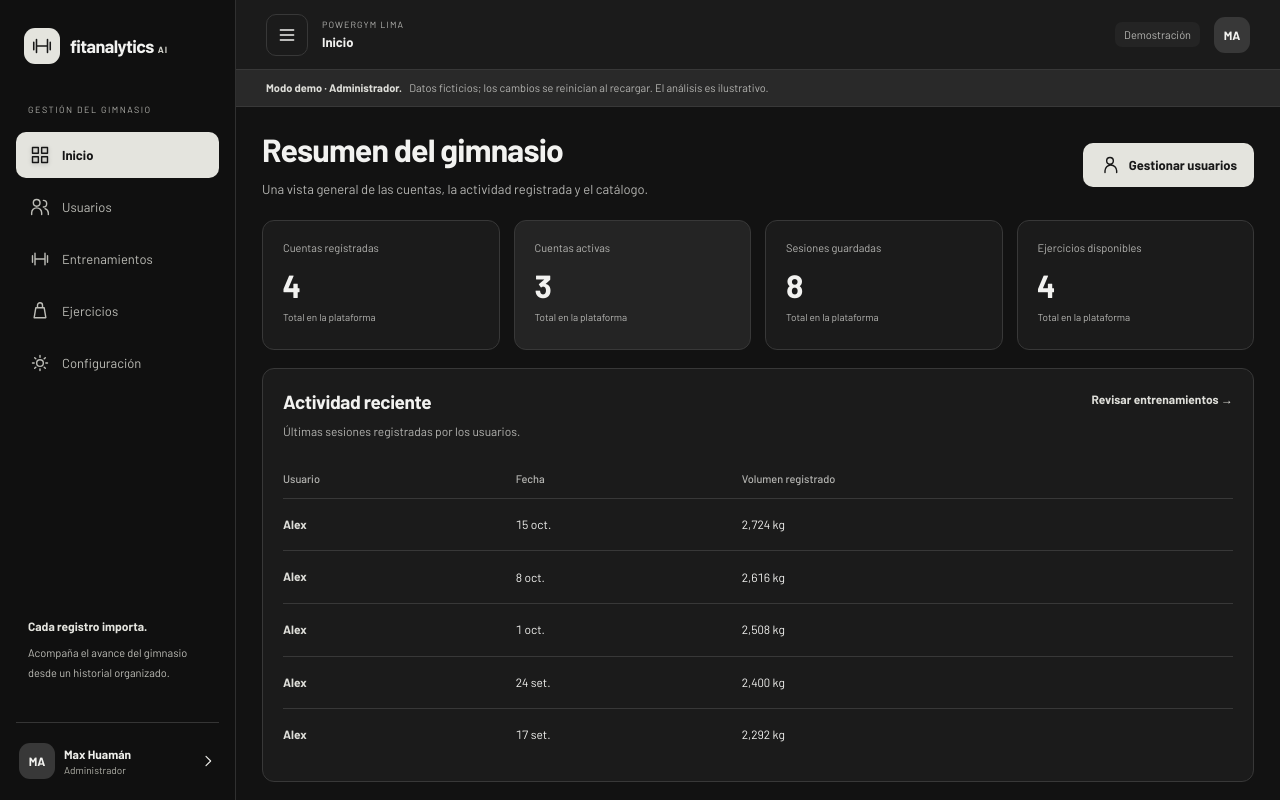
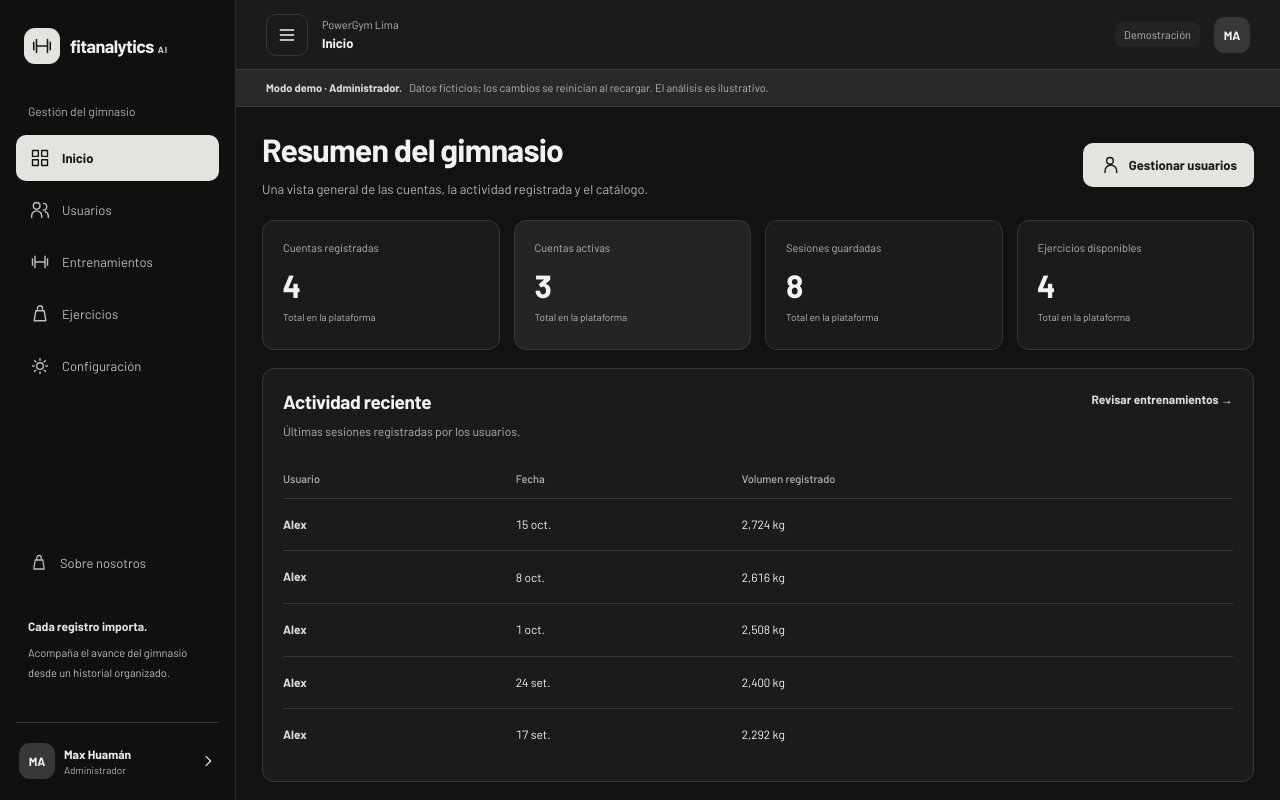
Before and after one commit to Maxi-ING/Gym-Frontend, a React (Vite) app: page / in a window 1280 px wide. Both pictures are taken after a click on the button "Explorar demo de administrador". Shown: the top 800 px of the page. Built offline with nearby package versions, Linux system fonts and the light colour scheme; no server answers.

Commit message:
Simplificar los paneles y acompañar la navegación con transiciones feat

```diff
--- a/src/components/Layout.tsx
+++ b/src/components/Layout.tsx
@@ -7,7 +7,7 @@ import { LoadingState } from './Feedback';
 const userLinks: { to: string; label: string; icon: IconName }[] = [
   { to: '/', label: 'Inicio', icon: 'dashboard' },
   { to: '/entrenamiento', label: 'Entrenamiento', icon: 'training' },
-  { to: '/analisis', label: 'Análisis IA', icon: 'spark' },
+  { to: '/analisis', label: 'Análisis', icon: 'trend' },
   { to: '/configuracion', label: 'Configuración', icon: 'settings' },
 ];
 const adminLinks: typeof userLinks = [
@@ -79,9 +79,11 @@ export default function Layout() {
   const title =
     location.pathname === '/perfil'
       ? 'Mi perfil'
-      : (links.find((l) =>
-          l.to === '/' ? location.pathname === '/' : location.pathname.startsWith(l.to),
-        )?.label ?? 'Usuarios');
+      : location.pathname === '/sobre'
+        ? 'Sobre nosotros'
+        : (links.find((l) =>
+            l.to === '/' ? location.pathname === '/' : location.pathname.startsWith(l.to),
+          )?.label ?? 'Usuarios');
   function toggle() {
     if (mobile) setOpen((v) => !v);
     else setCollapsed((v) => !v);
@@ -131,7 +133,7 @@ export default function Layout() {
           )}
         </div>
         <div className="sidebar-section">
-          {user?.rol === 'admin' ? 'GESTIÓN DEL GIMNASIO' : 'MI ENTRENAMIENTO'}
+          {user?.rol === 'admin' ? 'Gestión del gimnasio' : 'Mi entrenamiento'}
         </div>
         <nav className="nav" aria-label="Navegación principal">
           {links.map((l) => (
@@ -148,6 +150,10 @@ export default function Layout() {
           ))}
         </nav>
         <div className="sidebar-bottom">
+          <NavLink to="/sobre" className="sidebar-about" title="Sobre nosotros" viewTransition>
+            <Icon name="weight" size={18} />
+            <span className="nav-label">Sobre nosotros</span>
+          </NavLink>
           <div className="sidebar-tip">
             <Icon name={user?.rol === 'admin' ? 'users' : 'trend'} size={23} />
             <strong>
@@ -203,7 +209,7 @@ export default function Layout() {
               <Icon name="menu" />
             </button>
             <div className="topbar-title">
-              <span>POWERGYM LIMA</span>
+              <span>PowerGym Lima</span>
               <strong>{title}</strong>
             </div>
           </div>
--- a/src/features/admin/AdminDashboardPage.tsx
+++ b/src/features/admin/AdminDashboardPage.tsx
@@ -13,7 +13,6 @@ export default function AdminDashboardPage() {
     <div className="page-stack">
       <div className="page-heading">
         <div>
-          <div className="eyebrow">POWERGYM · ADMINISTRACIÓN</div>
           <h1>Resumen del gimnasio</h1>
           <p>Una vista general de las cuentas, la actividad registrada y el catálogo.</p>
         </div>
--- a/src/features/predictions/PredictionPage.tsx
+++ b/src/features/predictions/PredictionPage.tsx
@@ -84,7 +84,6 @@ export default function PredictionPage() {
     <div className="page-stack">
       <div className="page-heading">
         <div>
-          <div className="eyebrow">COMPRENDE TU TENDENCIA</div>
           <h1>Análisis de tu progreso</h1>
           <p>
             Primero elige una referencia. Después revisa el gráfico y la explicación de tu avance.
@@ -229,7 +228,6 @@ export default function PredictionPage() {
           </section>
           {advice && (
             <section className="panel prediction-explainer">
-              <div className="eyebrow">2. CÓMO VAS Y QUÉ PUEDES HACER</div>
               <h2>{advice.titulo}</h2>
               <div className="advice-copy">
                 {advice.parrafos.map((p, i) => (
--- a/src/features/records/RecordsPage.tsx
+++ b/src/features/records/RecordsPage.tsx
@@ -19,7 +19,6 @@ export default function RecordsPage() {
     <>
       <div className="page-heading">
         <div>
-          <div className="eyebrow">TU ENTRENAMIENTO</div>
           <h1>Una sesión más cerca.</h1>
           <p>Registra lo que hiciste. El progreso se construye sesión a sesión.</p>
         </div>
--- a/src/features/settings/PreferencesProvider.tsx
+++ b/src/features/settings/PreferencesProvider.tsx
@@ -55,6 +55,20 @@ export function PreferencesProvider({ children }: { children: ReactNode }) {
   const dark = preferences.tema === 'oscuro' || (preferences.tema === 'sistema' && systemDark);
   const reducedMotion = systemMotion || !preferences.movimiento;
   useEffect(() => {
+    const keyboard = () => {
+      document.documentElement.dataset.input = 'keyboard';
+    };
+    const pointer = () => {
+      document.documentElement.dataset.input = 'pointer';
+    };
+    window.addEventListener('keydown', keyboard);
+    window.addEventListener('pointerdown', pointer);
+    return () => {
+      window.removeEventListener('keydown', keyboard);
+      window.removeEventListener('pointerdown', pointer);
+    };
+  }, []);
+  useEffect(() => {
     document.documentElement.dataset.theme = dark ? 'dark' : 'light';
     document.documentElement.dataset.motion = reducedMotion ? 'reduced' : 'full';
     delete document.documentElement.dataset.density;
--- a/src/features/users/ProfilePage.tsx
+++ b/src/features/users/ProfilePage.tsx
@@ -49,7 +49,6 @@ export default function ProfilePage() {
     <>
       <div className="page-heading">
         <div>
-          <div className="eyebrow">TU PUNTO DE PARTIDA</div>
           <h1>Tu perfil, siempre al día.</h1>
           <p>Actualiza tus datos y conserva tus mediciones de peso.</p>
         </div>
--- a/src/styles.css
+++ b/src/styles.css
@@ -2573,3 +2573,117 @@ h3 {
     gap: 12px;
   }
 }
+
+/* Motion supports navigation; it never blocks the initial screen. */
+.app-shell {
+  transition: grid-template-columns 240ms var(--ease-drawer);
+}
+.sidebar {
+  transition:
+    width 240ms var(--ease-drawer),
+    transform 240ms var(--ease-drawer);
+}
+.sidebar-section {
+  text-transform: none;
+  letter-spacing: 0;
+  font-size: 12px;
+}
+.sidebar-about {
+  display: flex;
+  align-items: center;
+  gap: 12px;
+  color: #bdbdb7;
+  min-height: 44px;
+  padding: 10px 14px;
+  font-size: 13px;
+  border-radius: 8px;
+  margin-bottom: 14px;
+}
+.sidebar-about:hover,
+.sidebar-about.active {
+  background: #252525;
+  color: #fff;
+}
+.shell-collapsed .sidebar-about {
+  justify-content: center;
+  padding-inline: 0;
+}
+.topbar-title span {
+  letter-spacing: 0;
+  font-size: 11px;
+}
+.route-view {
+  animation: reveal 240ms var(--ease-out);
+}
+@keyframes reveal {
+  from {
+    opacity: 0.3;
+    transform: translateY(8px);
+  }
+  to {
+    opacity: 1;
+    transform: translateY(0);
+  }
+}
+::view-transition-old(page-content) {
+  animation: fade-out 100ms ease both;
+}
+::view-transition-new(page-content) {
+  animation: enter-view 240ms var(--ease-out) both;
+}
+@keyframes enter-view {
+  from {
+    opacity: 0.3;
+    transform: translateY(8px);
+  }
+  to {
+    opacity: 1;
+    transform: translateY(0);
+  }
+}
+html:active-view-transition .route-view {
+  animation: none;
+}
+.account-menu[open] .account-popover {
+  animation: reveal 180ms var(--ease-out);
+  transform-origin: bottom left;
+}
+.disclosure[open] {
+  animation: none;
+}
+.button,
+.icon-button {
+  transition:
+    background 160ms ease,
+    border-color 160ms ease,
+    transform 140ms var(--ease-out);
+}
+.button:hover:not(:disabled) {
+  transform: none;
+}
+.button:active:not(:disabled),
+.icon-button:active:not(:disabled) {
+  transform: scale(0.97);
+}
+@media (hover: hover) and (pointer: fine) {
+  .button:hover:not(:disabled) > svg:last-child {
+    transform: translateX(2px);
+  }
+}
+.button > svg {
+  transition: transform 160ms var(--ease-out);
+}
+.motion-preview-card {
+  animation: reveal 280ms var(--ease-out) both;
+}
+.nav a.active svg {
+  filter: none;
+}
+html[data-input='keyboard'] .route-view,
+html[data-input='keyboard'] .account-popover {
+  animation: none;
+}
+html[data-input='keyboard']::view-transition-old(page-content),
+html[data-input='keyboard']::view-transition-new(page-content) {
+  animation: none;
+}
```
Also changed, not shown: src/features/dashboard/DashboardPage.tsx (+1 -8 lines).
